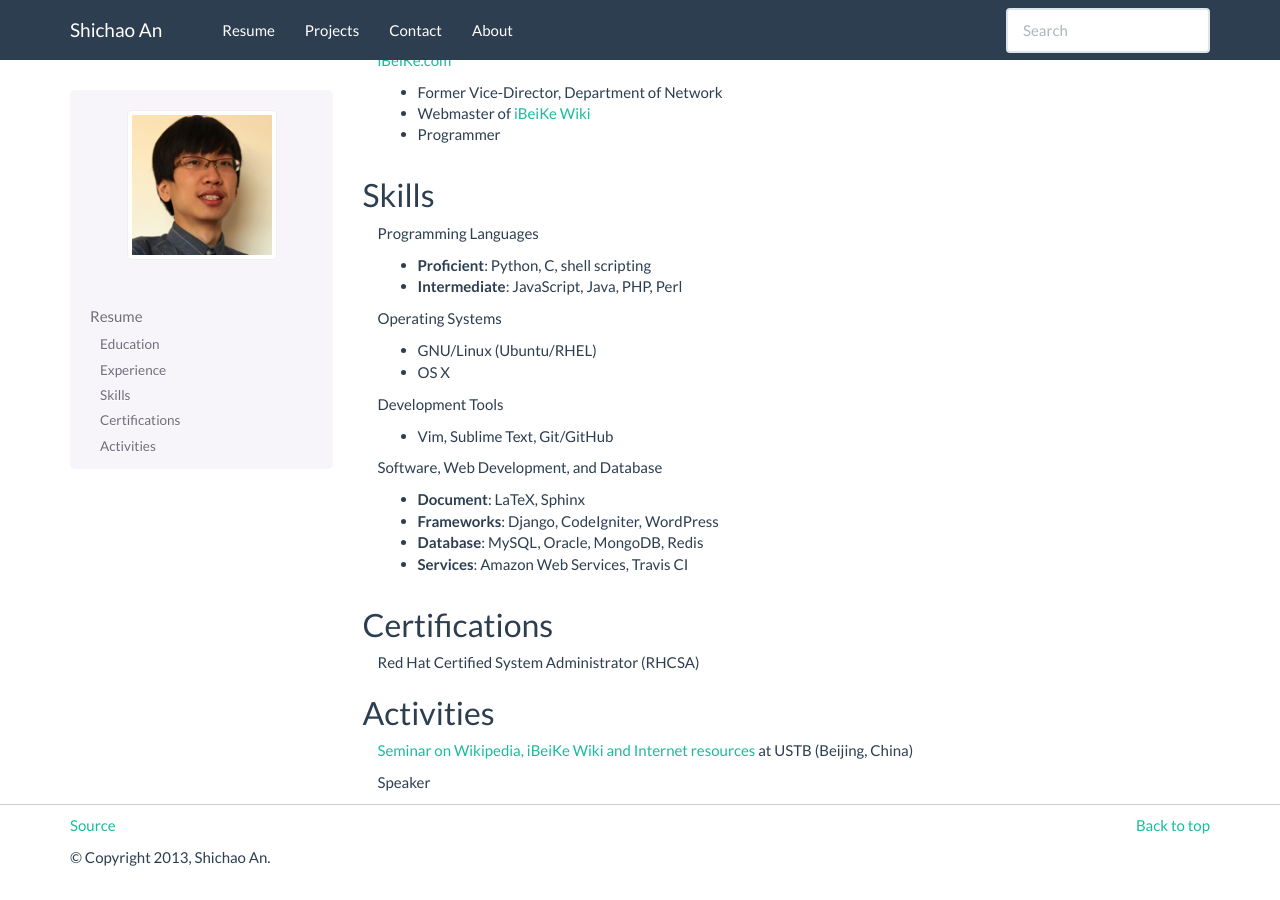
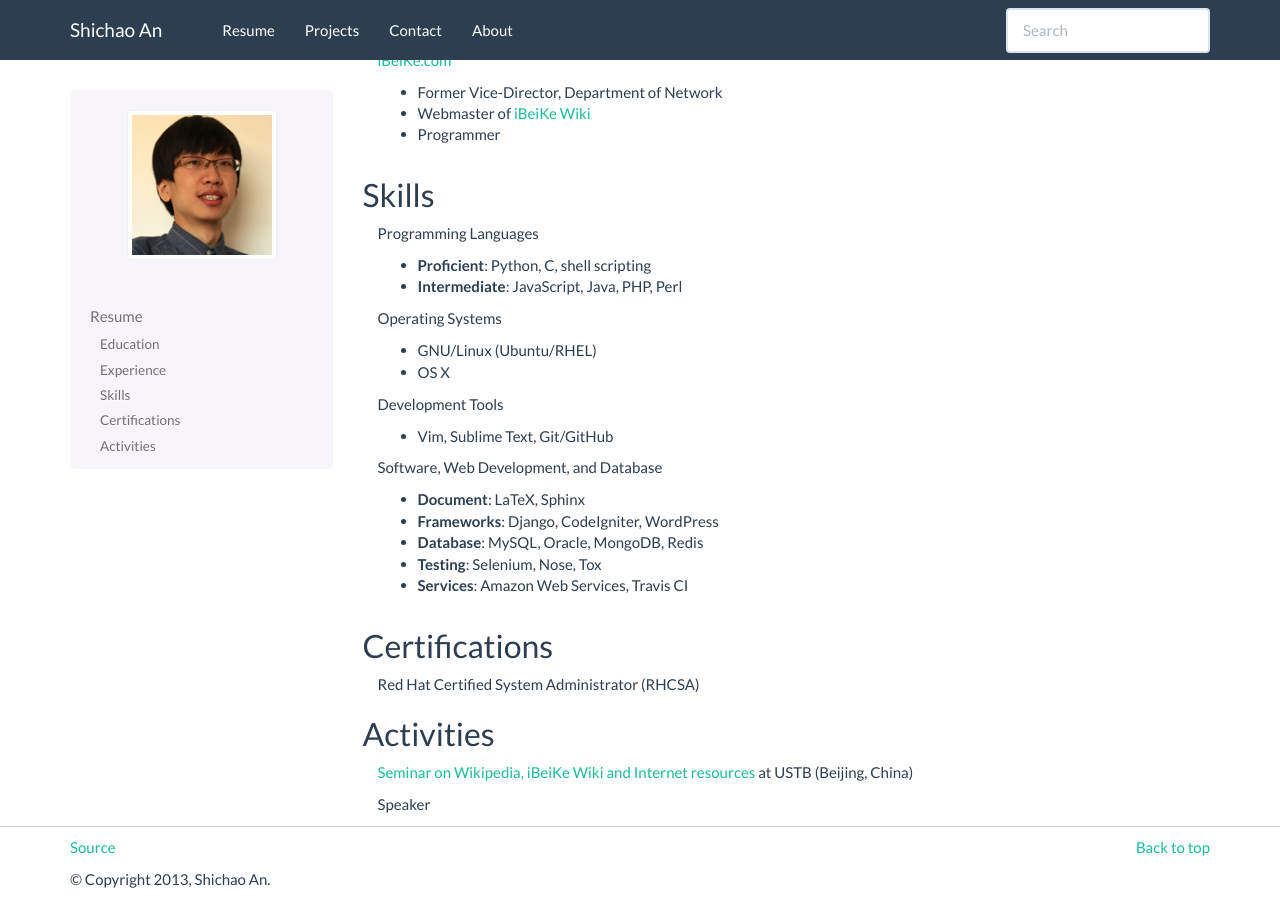
Before and after one commit to NulledExceptions/shichao, a Sphinx documentation site: the page built from source/resume.rst, in a window 1280 px wide and 900 px high, scrolled down 665 px. Built offline with Sphinx 7.4.7, drawn with Linux system fonts in a browser that asks for light colours; before the commit the page ends 1544 px from its top, so only the background shows below that.

Commit message:
Added testing skills

```diff
--- a/source/resume.rst
+++ b/source/resume.rst
@@ -109,6 +109,7 @@ Skills
     * **Document**: LaTeX, Sphinx
     * **Frameworks**: Django, CodeIgniter, WordPress
     * **Database**: MySQL, Oracle, MongoDB, Redis
+    * **Testing**: Selenium, Nose, Tox
     * **Services**: Amazon Web Services, Travis CI
 
 Certifications
```
Also changed, not shown: 1 other file.
